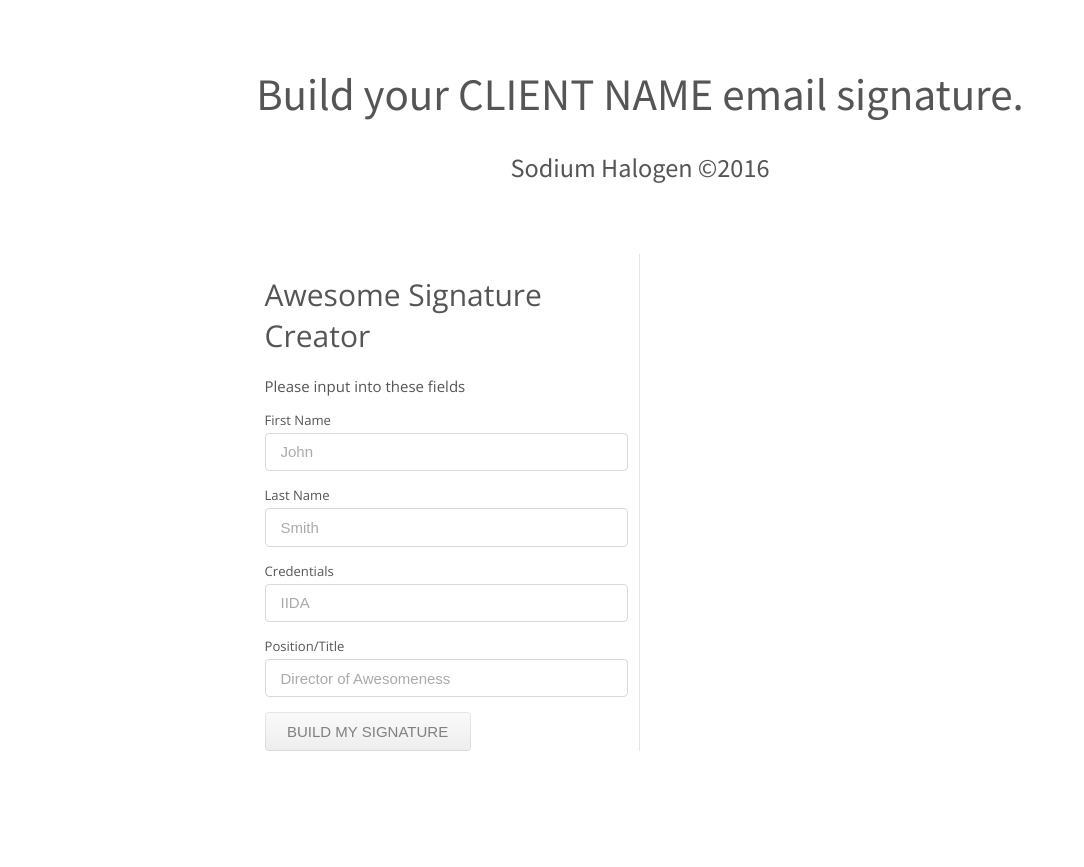
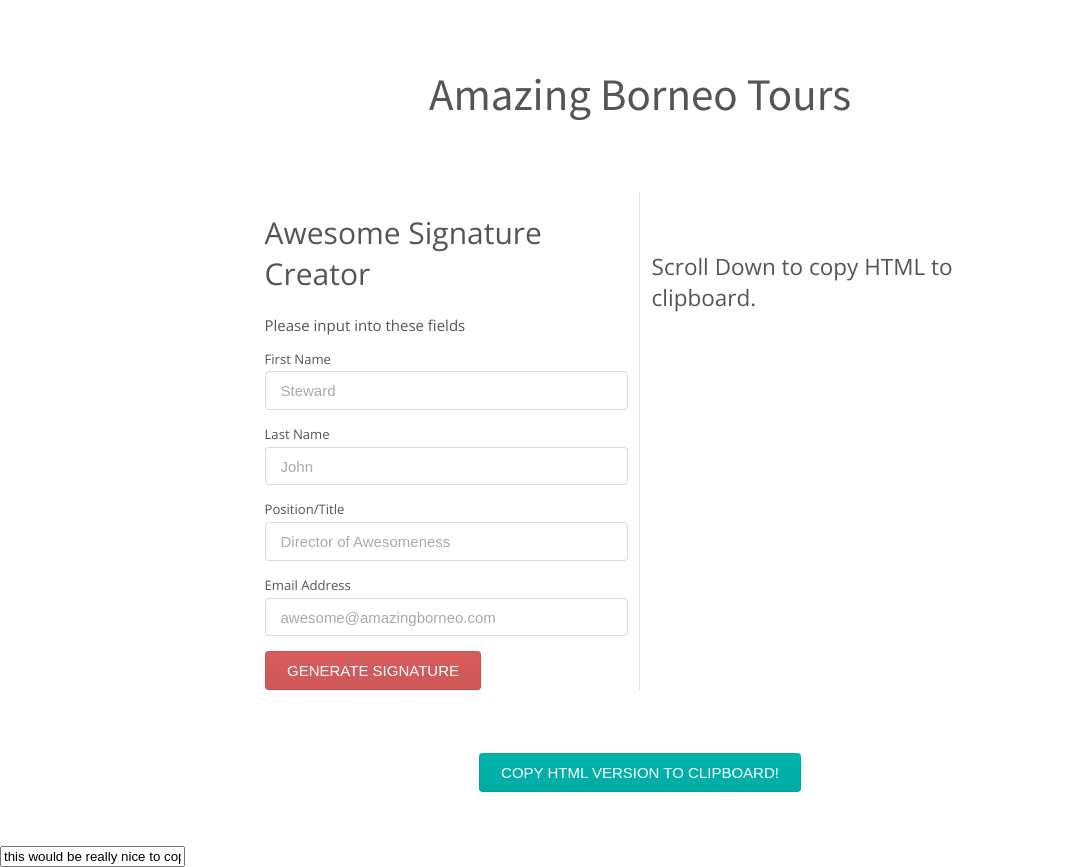
Before and after one commit to larnelle/email-sig-gen, a website: page index.html in a window 1280 px wide. Shown: the whole page, without its empty margins (0-1084 px from the left). Before the commit the page ends 804 px from the top, so only its background shows below. Drawn offline with nearby package versions, Linux system fonts and the light colour scheme.

Commit message:
updated the index.html

```diff
--- a/index.html
+++ b/index.html
@@ -1,29 +1,13 @@
 <!DOCTYPE html>
 <html>
 <head>
-<!--                       _
- _| _ _. _  _  __ |_.(_. _   _ _  _ . _  _ _ _. _  _   |_
-(_|(-_)|(_)| )    |_|| |(_  (-| )(_)|| )(-(-| || )(_)  |_)\/
-        _/                       _/               _/      /
- ____            _ _                 _   _       _
-/ ___|  ___   __| (_)_   _ _ __ ___ | | | | __ _| | ___   __ _  ___ _ __
-\___ \ / _ \ / _` | | | | | '_ ` _ \| |_| |/ _` | |/ _ \ / _` |/ _ \ '_ \
- ___) | (_) | (_| | | |_| | | | | | |  _  | (_| | | (_) | (_| |  __/ | | |
-|____/ \___/ \__,_|_|\__,_|_| |_| |_|_| |_|\__,_|_|\___/ \__, |\___|_| |_|.net
-                                                         |___/
- -->
-
   <!-- Standard Meta -->
   <meta charset="utf-8" />
   <meta http-equiv="X-UA-Compatible" content="IE=edge,chrome=1" />
   <meta name="viewport" content="width=device-width, initial-scale=1.0, maximum-scale=1.0">
-
   <!-- COpy to clipboard -->
     <script src="http://cdnjs.cloudflare.com/ajax/libs/jquery/2.0.3/jquery.js"></script>
     <script src="ZeroClipboard.min.js"></script>
-
-
-
   <!-- Site Properities -->
   <title>SH Email Signature Creator</title>
 
@@ -41,13 +25,7 @@
 
     <div class="column">
       <br>
-        <h1 class="ui center aligned header">
-          Build your CLIENT NAME email signature.
-        </h1>
-      <h2 class="ui center aligned header">
-        Sodium Halogen &copy;<script>document.write(new Date().getFullYear())</script>
-      </h2>
-    </div>
+        <h1 class="ui center aligned header">Amazing Borneo Tours</h1>
   </div>
   <div class="ui page grid overview segment">
     <div class="ui two wide column"></div>
@@ -59,23 +37,28 @@
           <div class="ui form left">
             <div class="field">
               <label>First Name</label>
-              <input id="first" type="text" placeholder="John">
+              <input id="first" type="text" placeholder="Steward">
             </div>
             <div class="field">
               <label>Last Name</label>
-              <input id="last" type="text" placeholder="Smith">
+              <input id="last" type="text" placeholder="John">
             </div>
+            <!--
             <div class="field">
               <label>Credentials</label>
               <input id="creds" type="text" placeholder="IIDA">
             </div>
+            -->
             <div class="field">
               <label>Position/Title</label>
               <input id="title" type="text" placeholder="Director of Awesomeness">
             </div>
+            <div class="field">
+              <label>Email Address</label>
+              <input id="email-add" type="text" placeholder="awesome@amazingborneo.com">
+            </div>
           </div>
-
-          <button type="button" id="clip_button" class="ui button" onclick="myFunction()">Build My Signature</button>
+          <button type="button" id="clip_button" class="ui button inverted red" onclick="myFunction()">Generate Signature</button>
         </div>
         <div class="column">
           <div id="demo" class="left"></div>
@@ -116,7 +99,7 @@
     //Get the value of input field with id="numb"
     var first = document.getElementById("first").value;
     var last = document.getElementById("last").value;
-    var creds = document.getElementById("creds").value;
+    var email-sig = document.getElementById("email-sig").value;
     var title = document.getElementById("title").value;
 
     var emailSig1 = '<meta name="format-detection" content="telephone=no"><table width="320" id="sig" cellspacing="0" cellpadding="0" border-spacing="0" style="margin:0;padding:0;font-family:helvetica,arial,sans-serif;"><tr><td style="margin:0;padding:0;white-space:nowrap;"><b><span style="font-size:11.0pt;color:#00AEEA;">';
@@ -126,14 +109,13 @@
     var emailSig9 = '<br><table width="320" id="sig" cellspacing="0" cellpadding="0" border-spacing="0" style="margin:0;padding:0;font-family:helvetica,arial,sans-serif;color:#919191;"><tbody><tr><td style="margin:0;padding:0;font-size:10.0pt;color:#919191;white-space:nowrap;"><img border="0" width="49" height="56" src="http://www.tlmae.com/signature/celebrating-50years.jpg" alt="TLM twitter account"></td><td width="10" style="width:5px;">&nbsp;</td><td valign="top" style="margin:0;padding:0;"><table id="sig2" cellspacing="0" cellpadding="0" border-spacing="0" style="border:none;text-decoration:none;padding:0;margin:0;font-family:helvetica,arial,sans-serif;font-size:12px;color:#b0b0b0;border-collapse:collapse;-webkit-text-size-adjust:none;"><tr><td style="margin:0;padding:0;font-size:10.0pt;color:#919191;white-space:nowrap;"><span style="font-size:8.0pt;padding-bottom:12px;">Connect with us:</span><br><a href="https://twitter.com/tlmassociates"><img border="0" width="32" height="32" style="padding-top:7px;" src="http://www.tlmae.com/signature/twt-logo-2.png" alt="TLM twitter account"></a></td></tr></table></td></tr></tbody></table>';
 
 
-    var email = emailSig1 + first + ' ' + last + emailSig2 + creds + emailSig22 + title + emailSig3 + emailSig9;
+    var email = emailSig1 + first + ' ' + last + emailSig2 + emailSig22 + title + emailSig3 + emailSig9;
 
     document.getElementById("demo").innerHTML=email;
         document.getElementById("clip_button").innerHTML = "Great job! Again?";
 
         var text = $('#inputId');
         text.val(email);
-
     }
 
     function clickCopyButton() {
```
